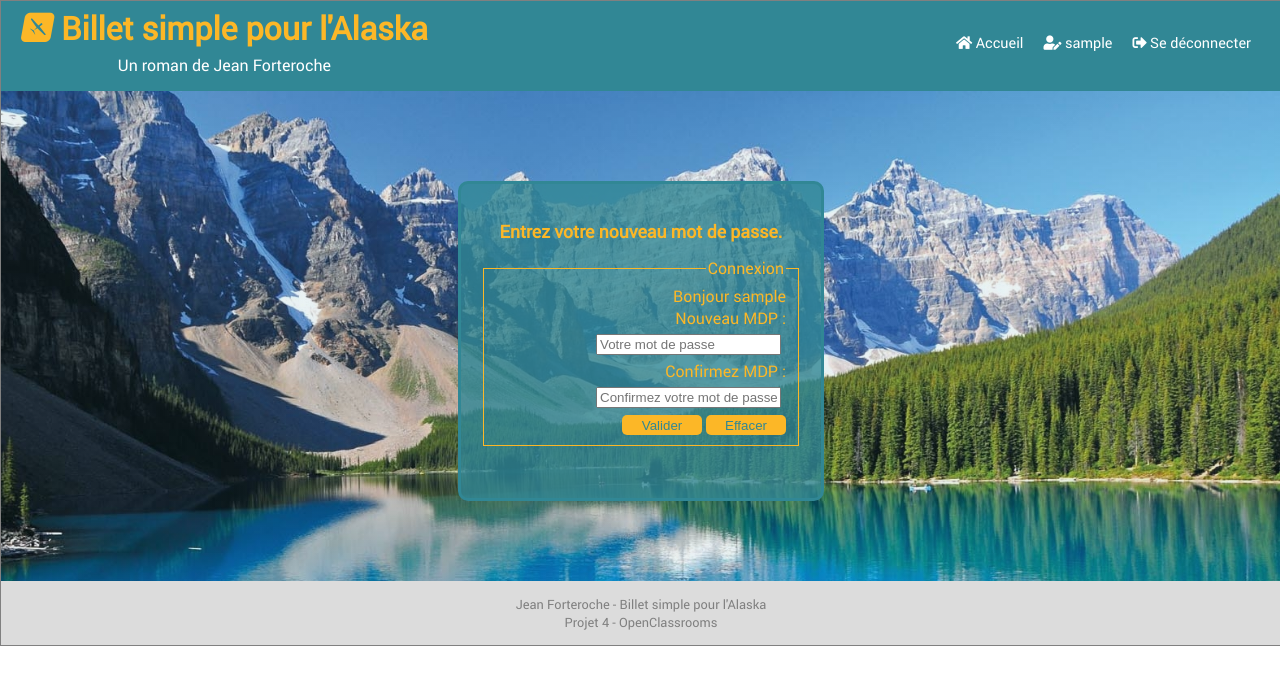
After one commit to fcaussin/OpenClassrooms_P4_BlogPHP, a PHP site: template app/views/viewUpdateLogin.php in a window 1280 px wide. The commit adds this page. Shown: the top 685 px of the page. Run offline with PHP 8.4, Linux system fonts and the light colour scheme; the template is opened without the code that fills it, so the values that code supplies are empty; the visitor is signed in with stand-in values (Sample User, id 1); some libraries are stand-ins or nearby versions.

Commit message:
Ajout de la possibilité de modifier le mot de passe

```diff
--- a/app/views/viewAdminHome.php
+++ b/app/views/viewAdminHome.php
@@ -23,7 +23,11 @@
 
 
 <div class="content">
-  <h2>Gestion des commentaires signalés:</h2>
+  <h2>Changer le mot de passe :</h2>
+  <!-- LIEN MODIFICATION MOT DE PASSE -->
+  <p class="comments">Pour modifier votre mot de passe <a
+    href ="index.php?action=password">cliquez ici</a></p>
+  <h2>Gestion des commentaires signalés :</h2>
   <div class="comments">
     <!-- AFFICHE LES COMMENTAIRES SIGNALES -->
     <?php foreach ($comments as $comment): ?>
--- /dev/null
+++ b/app/views/viewUpdateLogin.php
@@ -0,0 +1,38 @@
+<!-- TITRE DE LA PAGE -->
+<?php $title = "Modifier le mot de passe"; ?>
+
+<!-- MAIN -->
+
+<?php ob_start(); ?>
+<!-- FORMULAIRE DE CONNEXION -->
+<div class="contentLogin">
+  <div class="login">
+    <h2>Entrez votre nouveau mot de passe.</h2>
+    <form class="formConnexion" action="index.php?action=adminPassword" method="post">
+      <fieldset>
+        <legend>Connexion</legend>
+        <!-- Nom d'utilisateur -->
+        <label for="username">Bonjour <?= $_SESSION['username'] ?></label>
+        <input type="hidden" name="username" value="<?= $_SESSION['username'] ?>" required><br />
+        <!-- Mot de passe 1 -->
+        <label for="password1">Nouveau MDP :</label>
+        <input type="password" name="password1" placeholder="Votre mot de passe" required><br />
+        <!-- Mot de passe 2-->
+        <label for="password2">Confirmez MDP :</label>
+        <input type="password" name="password2" placeholder="Confirmez votre mot de passe" required><br />
+
+        <div class="button">
+          <!-- Bouton valider -->
+          <button type="submit">Valider</button>
+          <!-- Bouton effacer -->
+          <button type="reset">Effacer</button>
+        </div>
+      </fieldset>
+    </form>
+    <!-- Affichage du message d'erreur de connexion -->
+    <p class="signal"><?= $errorLogin ?></p>
+  </div>
+</div>
+
+<?php $content = ob_get_clean(); ?>
+<?php require('template.php'); ?>
--- a/public/css/style.css
+++ b/public/css/style.css
@@ -322,6 +322,10 @@ footer {
   margin: 0 0 20px 0;
 }
 
+.comments a {
+  color: rgb(252, 183, 39);
+}
+
 .comments legend {
   color: rgb(252, 183, 39);
   font-size: 1.1em;
```
Also changed, not shown: app/controllers/Router.php (+20 -0 lines), app/controllers/UsersController.php (+23 -0 lines), app/models/UsersManager.php (+9 -0 lines).
